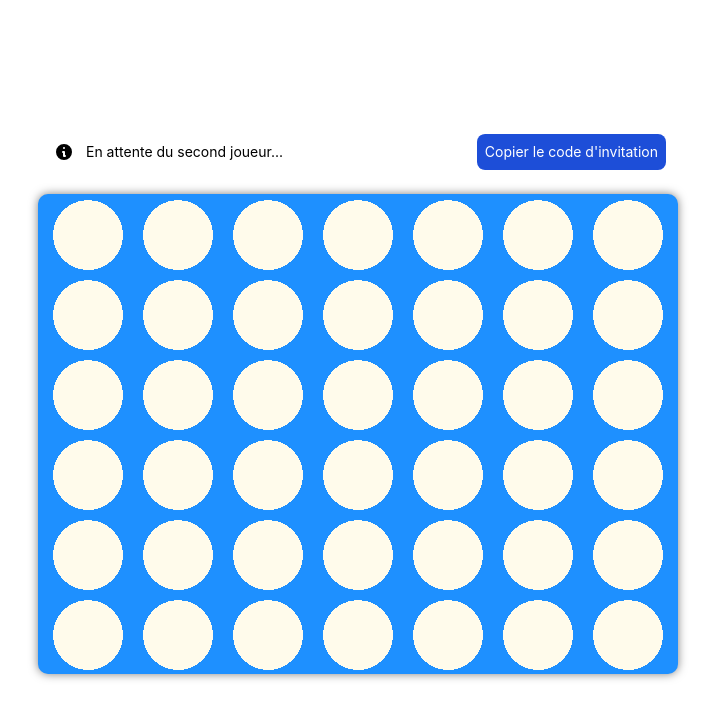
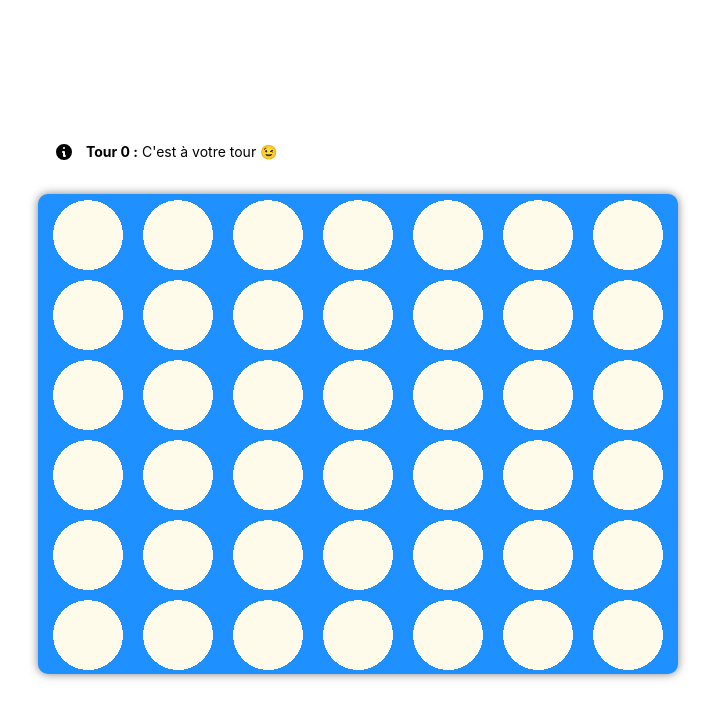
Before and after one commit to awuzi/puissance4, a React (Vite) app in the folder client/: page /game/1 in a window 1280 px wide. Shown: the top 718 px of the page, without its empty margins (282-997 px from the left). Built offline with nearby package versions, Linux system fonts and the light colour scheme; no server answers.

Commit message:
better verification

```diff
--- a/client/src/components/Puissance4.tsx
+++ b/client/src/components/Puissance4.tsx
@@ -200,7 +200,7 @@ const Puissance4 = () => {
         </svg>
         <span className="sr-only">Info</span>
         <div>
-          {nbTour == 0 ?
+          {context.players.length == 1 ?
               <div>
                 En attente du second joueur...
                 <button onClick={copyInviteCode} className="absolute right-3 text-white bg-blue-700 hover:bg-blue-800 rounded-lg p-2 top-2">
```
